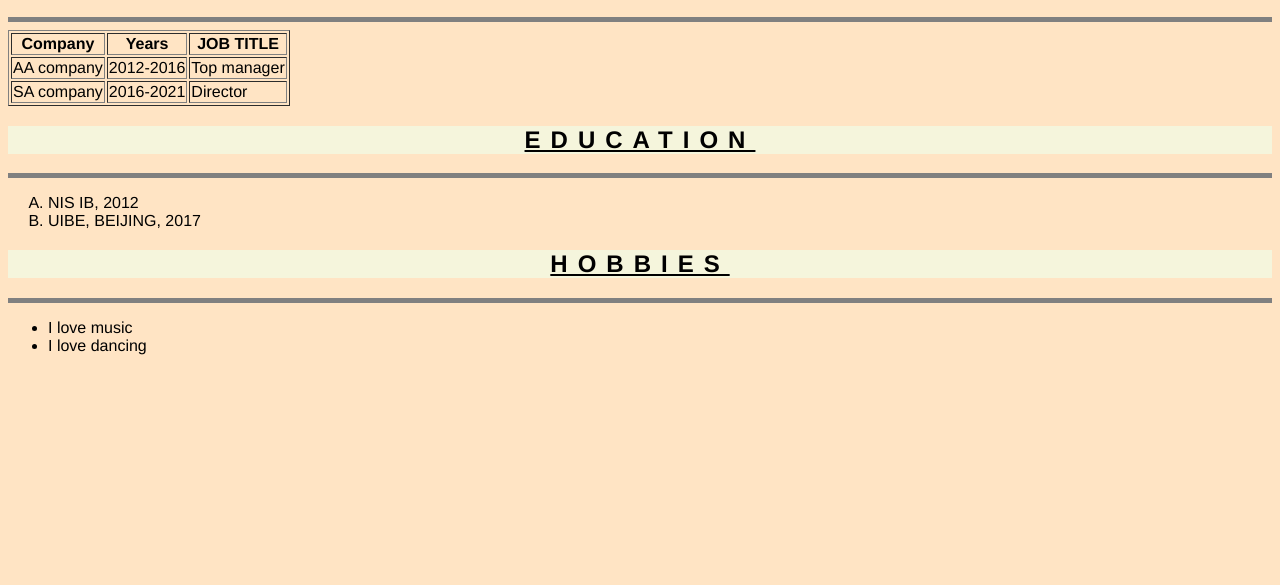
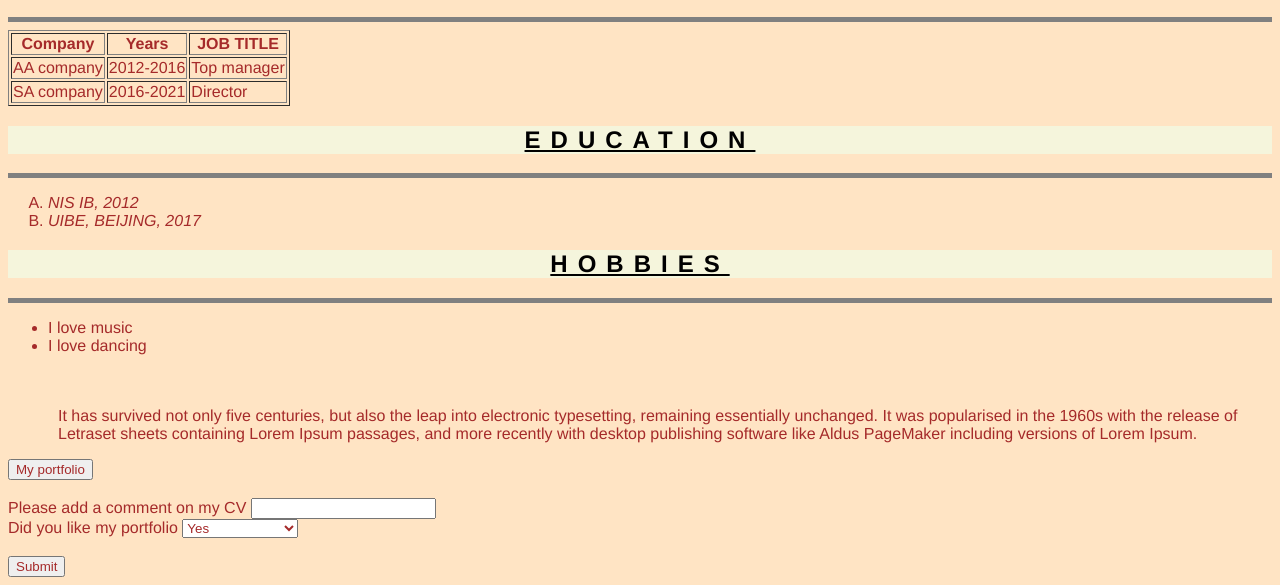
Before and after one commit to akzhunus01/my-cv-2, a plain HTML site: page lesson1.html in a window 1280 px wide. Shown: the part 338-923 px from the top of the page. Before the commit the page ends 800 px from the top, so only its background shows below. Drawn offline with Linux system fonts and the light colour scheme.

Commit message:
lesson 3 h/w, new style, padding margin

```diff
--- a/lesson1.html
+++ b/lesson1.html
@@ -45,8 +45,8 @@
 <h2 class="groups">Education</h2>
 <hr size="5" noshade>
 <ol type="A">
-<li>NIS IB, 2012</li>
-<li>UIBE, BEIJING, 2017</li>
+<li> <i>NIS IB, 2012</i> </li>
+<li> <i>UIBE, BEIJING, 2017</i> </li>
 </ol>
 <h2 class="groups">Hobbies</h2>
 <hr size="5" noshade>
@@ -54,9 +54,26 @@
     <li>I love music</li>
     <li>I love dancing</li>
 </ul>
-
-
-
-
+<div><p>It has survived not only five centuries, but also the leap into electronic typesetting, remaining essentially unchanged. It was popularised in the 1960s with the release of Letraset sheets containing Lorem Ipsum passages, and more recently with desktop publishing software like Aldus PageMaker including versions of Lorem Ipsum.</p>
+</div>
+<form action="index.html"> <button>My portfolio</button>
+    <br>
+    <br>
+    <label for="comments">Please add a comment on my CV</label>
+    <input type="text" id="comments">
+    <br>
+    <label for="questions">Did you like my portfolio</label>
+    <select name="questions" id="questions">
+        <option value="Yes">Yes</option>
+        <option value="No">No</option>
+        <option value="Improve it">Improve it</option>
+        <option value="Phenomenal">It's phenomenal</option>
+        <option value="very poor job">Very poor job</option>
+    </select>
+</form>
+<br>
+    <form action="thankyou.html">
+    <input type="submit" value="Submit">
+</form>
 </body>
 </html>
--- a/style.css
+++ b/style.css
@@ -23,3 +23,6 @@ h1 {
   text-transform: uppercase;
   letter-spacing: 10px;
 }
+*{color: brown;}
+div{margin-left: 50px;
+padding-top: 20px;}
```
Also changed, not shown: index.html (+4 -3 lines).
